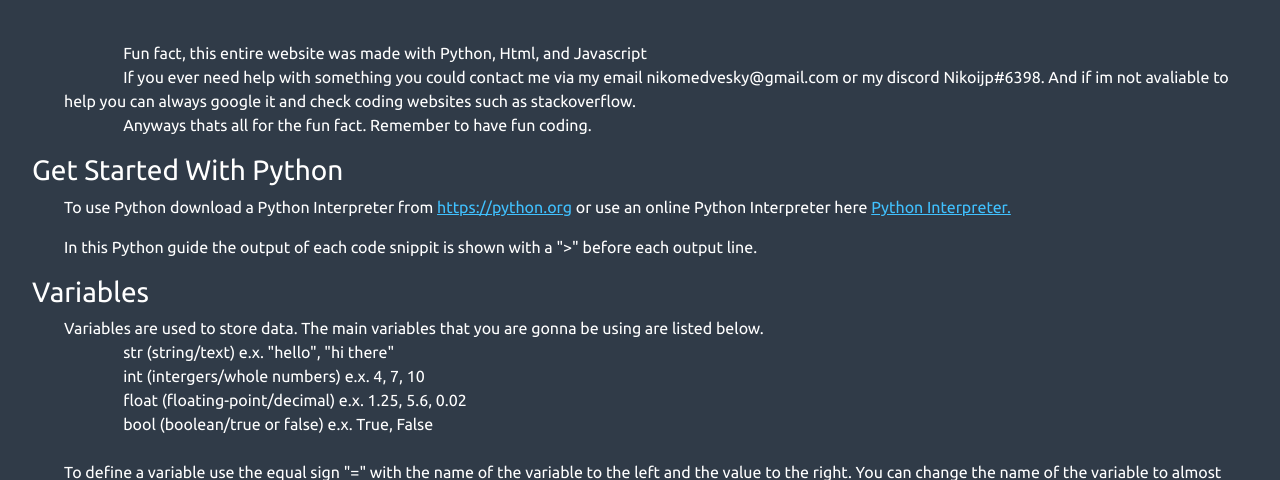
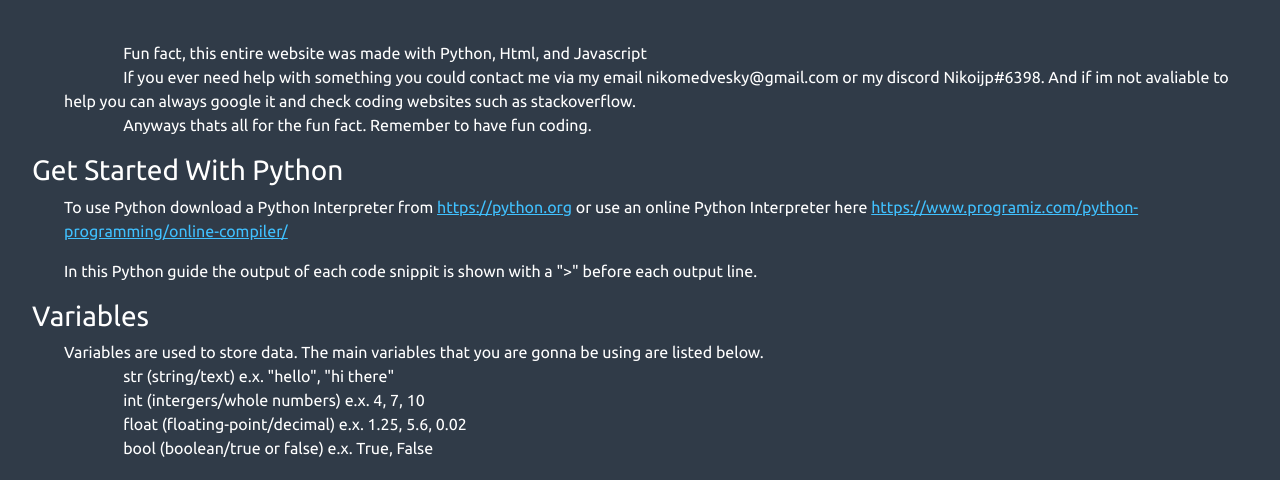
Before and after one commit to NMedvesky/Atomictoad-Studios, a Django app: page /coding/ in a window 1280 px wide. Shown: the part 183-663 px from the top of the page. Run offline with Django 4.2, Linux system fonts and the light colour scheme; some libraries are stand-ins or nearby versions.

Commit message:
interpreter

```diff
--- a/home/templates/home/coding.html
+++ b/home/templates/home/coding.html
@@ -17,7 +17,7 @@
 		Anyways thats all for the fun fact. Remember to have fun coding.</p>
 		<h3>Get Started With Python</h3>
 		<div style="padding-left: 2rem">
-			<p>To use Python download a Python Interpreter from <a href="https://python.org">https://python.org</a> or use an online Python Interpreter here <a href="{% url 'home-pythonpage' %}">Python Interpreter.</a></p>
+			<p>To use Python download a Python Interpreter from <a href="https://python.org">https://python.org</a> or use an online Python Interpreter here <a href="https://www.programiz.com/python-programming/online-compiler/">https://www.programiz.com/python-programming/online-compiler/</a></p>
 			<p>In this Python guide the output of each code snippit is shown with a ">" before each output line.</p>
 		</div>
 		{% for codepart in codeinfo %}
```
